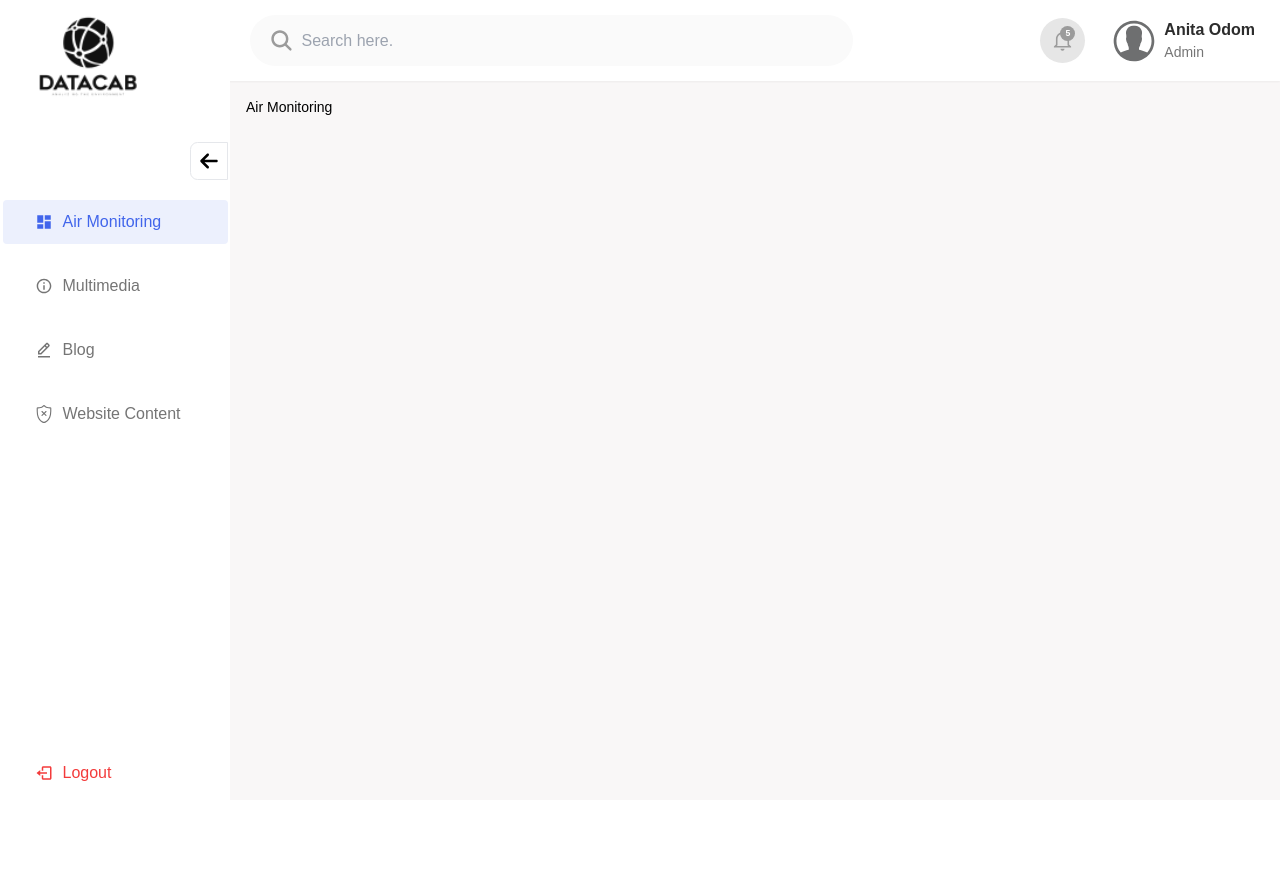
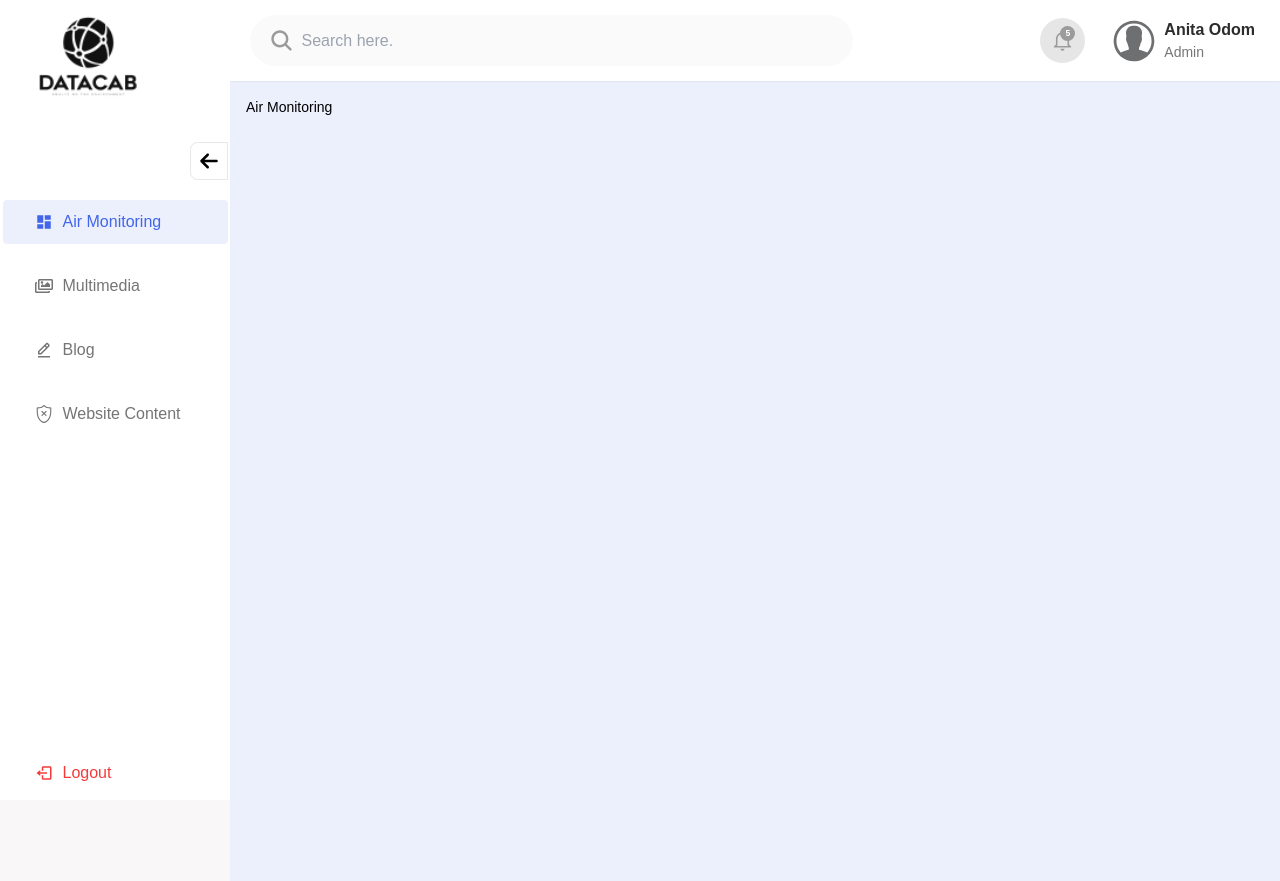
Before and after one commit to specpelz/DC_Admin, a React (Vite) app: page /admin in a window 1280 px wide. Before the commit the page ends 800 px from the top, so only its background shows below. Built offline with nearby package versions, Linux system fonts and the light colour scheme.

Commit message:
fix: styling

```diff
--- a/src/components/dashboard/Sidebar.tsx
+++ b/src/components/dashboard/Sidebar.tsx
@@ -4,8 +4,8 @@ import Logo from "@assets/images/datacablogo.svg";
 import CloseLogo from "@assets/images/salama.png";
 import React, { Dispatch, SetStateAction } from "react";
 import { BiEditAlt, BiLogOut } from "react-icons/bi";
+import { FaRegImages } from "react-icons/fa";
 import { FaArrowLeft, FaArrowRight } from "react-icons/fa6";
-import { IoMdInformationCircleOutline } from "react-icons/io";
 import { MdDashboard } from "react-icons/md";
 import { SlShield } from "react-icons/sl";
 import { Link, useNavigate } from "react-router-dom";
@@ -116,7 +116,7 @@ const SideBar: React.FC<SideBarProps> = ({
           >
             {collapsed ? (
               <div className=" pr-[2rem] py-[1rem]">
-                <IoMdInformationCircleOutline
+                <FaRegImages
                   size={18}
                   color={`${
                     activeTab === "/admin/multimedia" ? "#4165EB" : "#757575"
@@ -130,7 +130,7 @@ const SideBar: React.FC<SideBarProps> = ({
                 }`}
               >
                 {" "}
-                <IoMdInformationCircleOutline
+                <FaRegImages
                   size={18}
                   color={`${
                     activeTab === "/admin/multimedia" ? "#4165EB" : "#757575"
@@ -245,7 +245,9 @@ const SideBar: React.FC<SideBarProps> = ({
         {collapsed ? (
           <BiLogOut size={18} color="#000" />
         ) : (
-          <div className={`cursor-pointer flex gap-[1rem] items-center  py-[1rem]`}>
+          <div
+            className={`cursor-pointer flex gap-[1rem] items-center  py-[1rem]`}
+          >
             {" "}
             <BiLogOut size={18} color="#F33B3B" />
             <h2 className="text-[1.6rem]  font-[500] text-BrandRed">Logout</h2>
--- a/src/layouts/DashboardLayout.tsx
+++ b/src/layouts/DashboardLayout.tsx
@@ -14,12 +14,14 @@ const DashboardLayout: React.FC<{ children: ReactNode }> = ({ children }) => {
   return (
     <div className="bg-[#f9f7f7] min-h-screen">
       <div className="sticky top-0 z-[908]">
-        <div className="max-w-[144rem] w-full mx-auto px-[2rem] md:px-0 shadow-sm">
+        {/* max-w-[144rem] */}
+        <div className=" w-full mx-auto px-[2rem] md:px-0 shadow-sm">
           <Navbar activeTab={activeTab} collapsed={collapsed} />
         </div>
       </div>
 
-      <div className="flex max-w-[144rem] w-full mx-auto px-[2rem] md:px-0">
+      {/* max-w-[144rem] */}
+      <div className="flex  w-full mx-auto px-[2rem] md:px-0">
         <div
           className={`fixed top-0 z-[999] ${
             collapsed ? "w-[10rem]" : "w-[23rem]"
@@ -32,12 +34,12 @@ const DashboardLayout: React.FC<{ children: ReactNode }> = ({ children }) => {
           />
         </div>
         <div
-          className={`w-full  bg-[#f9f7f7] ${
+          className={`w-full  bg-[#f9f7f7] h-full ${
             collapsed ? "ml-[10rem]" : "ml-[23rem]"
           }`}
         >
           <div
-            className="p-[1.6rem]"
+            className="p-[1.6rem] bg-BrandLightPrimary h-[100vh]"
             style={{
               overflowY: "scroll",
               overflowX: "scroll",
```
